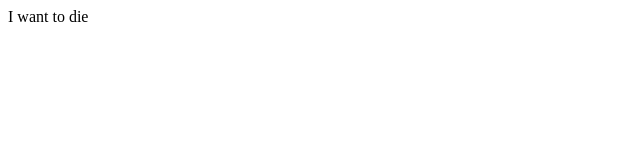
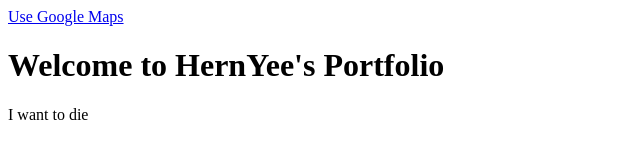
Before and after one commit to H3rnYee/HernYee.github.io, a plain HTML site: page index.html in a window 1280 px wide. Shown: the whole page, without its empty margins (0-640 px from the left). Drawn offline with Linux system fonts and the light colour scheme.

Commit message:
CSS + HTML

```diff
--- a/index.html
+++ b/index.html
@@ -1,12 +1,16 @@
 <html>
 <head>
-    <title> Welcome to Hern Yee</title>
+    <a href=”https://www.google.com/maps”>Use Google Maps</a>
     <meta charset="utf-8"/>
 </head>
 <body>
+    <h1>
+        Welcome to HernYee's Portfolio
+    </h1>
     <p>
         I want to die
     </p>
+    <img>
 
 
 
```
Also changed, not shown: 1 other file.
